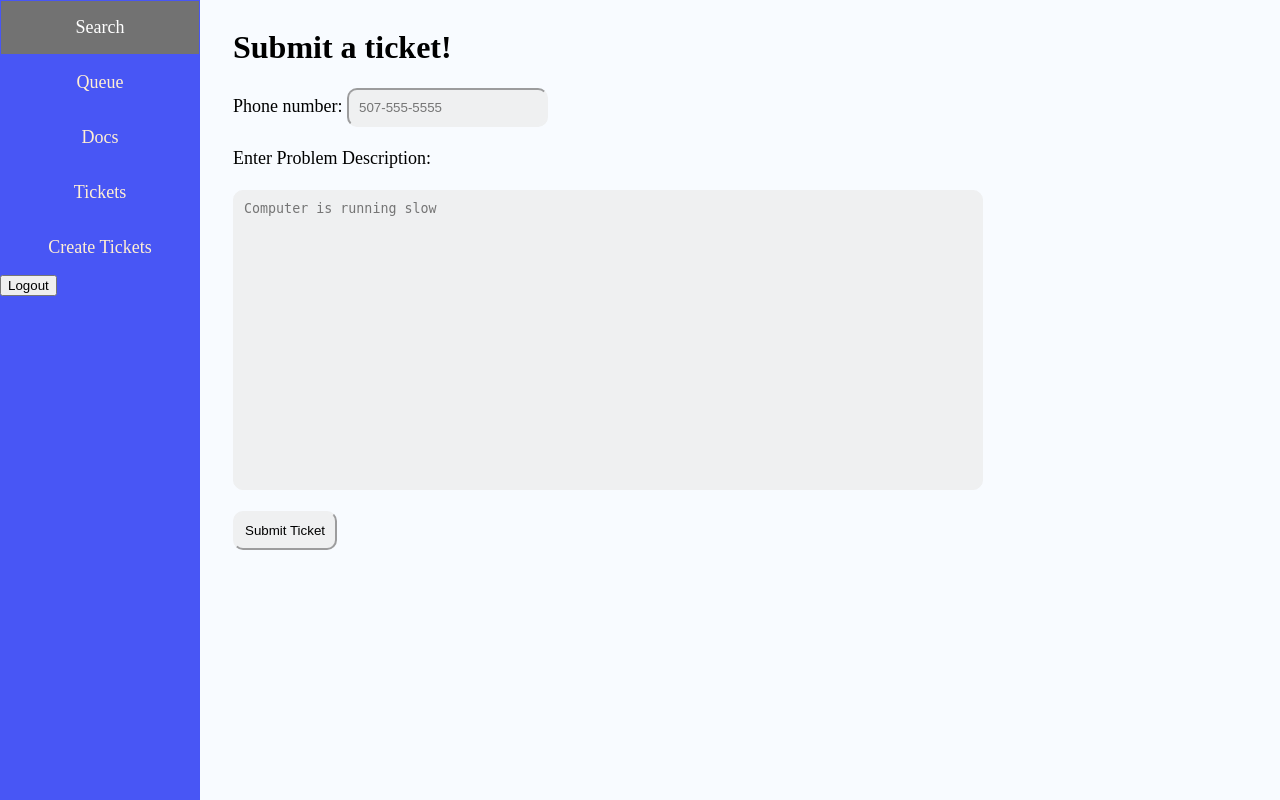
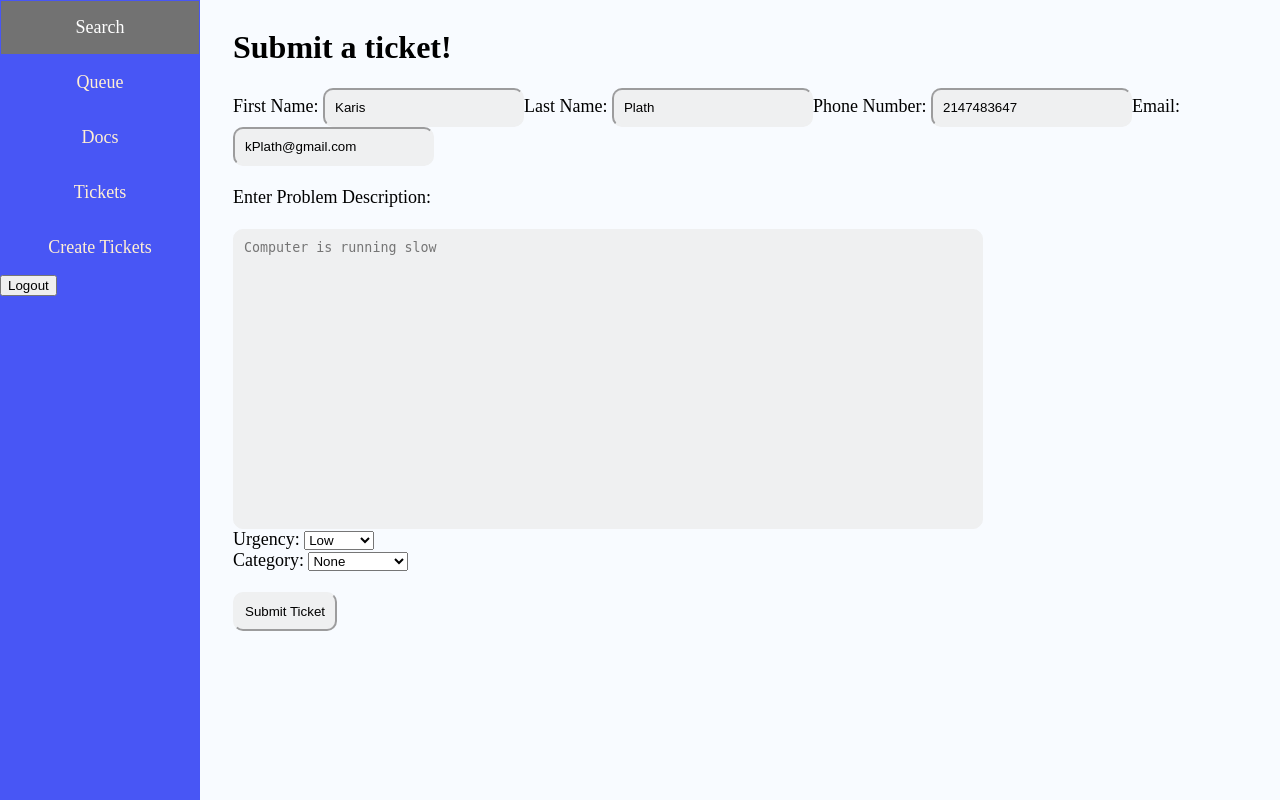
Before and after one commit to karis-plath/cosyCOSB, a PHP site: page /createTicket.php in a window 1280 px wide. Run offline with PHP 8.4, Linux system fonts and the light colour scheme; a user stored in the database is signed in; data comes from the database, SQL or seed files in the repository.

Commit message:
Update createTicket.php
Added information to the create a ticket page

```diff
--- a/createTicket.php
+++ b/createTicket.php
@@ -19,8 +19,88 @@
 
                     <div class="ep">
                         <div class="">
-                            <label for="phone">Phone number:</label>
-                            <input type="tel" id="phone" name="phone" placeholder="507-555-5555" pattern="[0-9]{3}-[0-9]{3}-[0-9]{4}" required>
+                            <?php
+                                if (isset($_SESSION["User_ID"])) {
+                                    $User_ID = $_SESSION["User_ID"];
+
+                                    // Now, retrieve the email from the database using the Employee ID
+                                    $servername = "localhost";
+                                    $useraccount = "admin";
+                                    $password = "admin";
+                                    $dbname = "cs410_final";
+
+                                    // Create connection
+                                    $conn = new mysqli($servername, $useraccount, $password, $dbname);
+
+                                    // Check connection
+                                    if ($conn->connect_error) {
+                                        die("Connection failed: " . $conn->connect_error);
+                                    }
+
+
+                                    //Retrieve First Name
+                                    $stmt = $conn->prepare("SELECT Fname FROM user WHERE UserID = ?");
+                                    $stmt->bind_param("i", $User_ID);
+                                    $stmt->execute();
+                                    $stmt->bind_result($Fname);
+
+                                    // Fetch the result
+                                    $stmt->fetch();
+
+                                    // Close the statement and connection
+                                    $stmt->close();
+
+                                    echo '<label for="Fname">First Name: </label>';
+                                    echo '<input type="text" id="Fname" name="Fname" value="' . $Fname . '" readonly>';
+
+                                    //Retrieve Last Name
+                                    $stmt = $conn->prepare("SELECT Lname FROM user WHERE UserID = ?");
+                                    $stmt->bind_param("i", $User_ID);
+                                    $stmt->execute();
+                                    $stmt->bind_result($Lname);
+
+                                    // Fetch the result
+                                    $stmt->fetch();
+
+                                    // Close the statement and connection
+                                    $stmt->close();
+
+                                    echo '<label for="Lname">Last Name: </label>';
+                                    echo '<input type="text" id="Lname" name="Lname" value="' . $Lname . '" readonly>';
+
+
+                                    //Retrieve Phone number
+                                    $stmt = $conn->prepare("SELECT phone FROM user WHERE UserID = ?");
+                                    $stmt->bind_param("i", $User_ID);
+                                    $stmt->execute();
+                                    $stmt->bind_result($phone);
+
+                                    // Fetch the result
+                                    $stmt->fetch();
+
+                                    // Close the statement and connection
+                                    $stmt->close();
+
+                                    echo '<label for="email">Phone Number: </label>';
+                                    echo '<input type="tel" id="phone" name="phone" value="' . $phone . '" readonly>';
+
+                                    // Use prepared statement to retrieve email using Employee ID
+                                    $stmt = $conn->prepare("SELECT Email FROM user WHERE UserID = ?");
+                                    $stmt->bind_param("i", $User_ID);
+                                    $stmt->execute();
+                                    $stmt->bind_result($email);
+
+                                    // Fetch the result
+                                    $stmt->fetch();
+
+                                    // Close the statement and connection
+                                    $stmt->close();
+                                    //$conn->close();
+
+                                    echo '<label for="email">Email:</label>';
+                                    echo '<input type="email" id="email" name="email" value="' . $email . '" readonly>';
+                                }
+                            ?>
                         </div>
                     </div>
                     <br>
@@ -29,6 +109,23 @@
                     <br>
                     <br>
                     <textarea id="pDrescription" name="pDrescription" required placeholder="Computer is running slow"></textarea>
+            </div>
+            <div>
+             <label for="Importance">Urgency: </label>
+              <select id="importance" name="importance">
+                    <option value="Low">Low</option>
+                    <option value="Medium">Medium</option>
+                    <option value="High">High</option>
+                </select>
+
+             <br>
+
+             <label for="Category">Category: </label>
+             <select id="category" name="category">
+                    <option value="none">None</option>
+                    <option value="Placeholder2">Placeholder2</option>
+                    <option value="Placeholder3">Placeholder3</option>
+                </select>
             </div>
             <br>
             <input type="submit" class="inputBtn" value="Submit Ticket">
```
